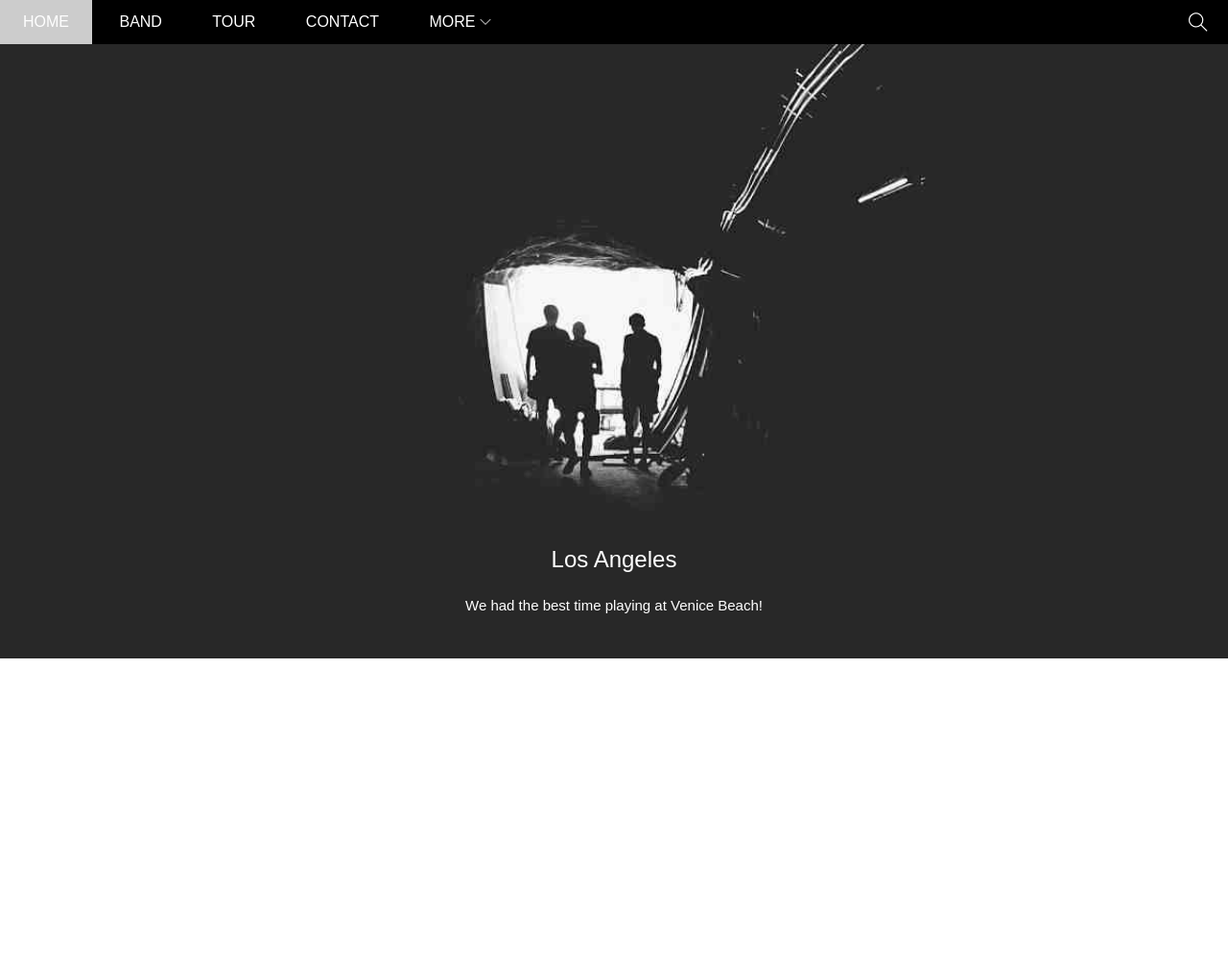
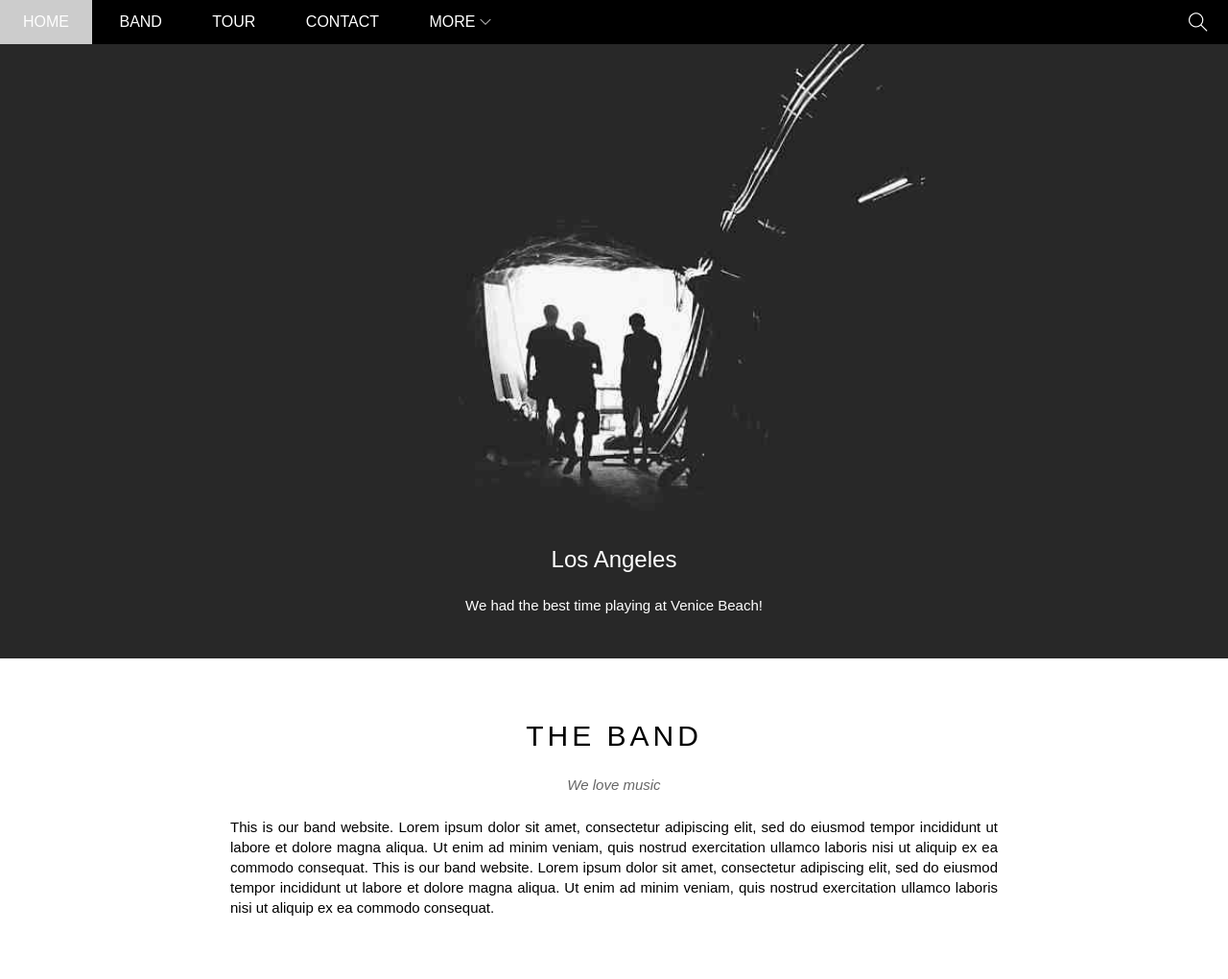
Before and after one commit to NAD020595/TheBand, a plain HTML site: page index.html in a window 1280 px wide. Shown: the whole page at 96% size. Before the commit the page ends 800 px from the top, so only its background shows below. Drawn offline with Linux system fonts and the light colour scheme.

Commit message:
About section CSS

```diff
--- a/assets/css/style.css
+++ b/assets/css/style.css
@@ -123,3 +123,33 @@ html {
   margin-top: 25px;
   font-size: 15px;
 }
+
+/* Content */
+
+#content .content-section{
+  width: 800px;
+  margin: auto auto;
+  padding: 64px 0;
+}
+
+#content .section-heading{
+  font-size: 30px;
+  font-weight: 500;
+  text-align: center;
+  letter-spacing: 4px;
+}
+
+#content .section-sub-heading{
+  font-size: 15px;
+  text-align: center;
+  margin-top: 25px;
+  font-style: italic;
+  opacity: 0.6;
+}
+
+#content .about-text{
+  font-size: 15px;
+  text-align: justify;
+  margin-top: 25px;
+  line-height: 1.4;
+}
--- a/index.html
+++ b/index.html
@@ -6,11 +6,13 @@
     <meta name="viewport" content="width=device-width, initial-scale=1.0" />
     <title>Document</title>
     <link rel="stylesheet" href="./assets/css/style.css" />
-    <link rel="stylesheet" href="./assets/font/themify-icons/themify-icons.css">
+    <link
+      rel="stylesheet"
+      href="./assets/font/themify-icons/themify-icons.css"
+    />
   </head>
   <body>
     <div id="main">
-
       <div id="header">
         <!-- Begin Navigation -->
         <ul id="nav">
@@ -34,7 +36,7 @@
 
         <!-- Begin Search -->
         <div class="search-btn">
-            <i class="search-icon ti-search"></i>
+          <i class="search-icon ti-search"></i>
         </div>
         <!-- End Search -->
       </div>
@@ -42,11 +44,29 @@
       <div id="slider">
         <div class="text-content">
           <h2 class="text-heading">Los Angeles</h2>
-          <p class="text-description">We had the best time playing at Venice Beach!</p>
+          <p class="text-description">
+            We had the best time playing at Venice Beach!
+          </p>
         </div>
       </div>
 
-      <div class="content"></div>
+      <div id="content">
+        <div class="content-section">
+          <h2 class="section-heading">THE BAND</h2>
+          <p class="section-sub-heading">We love music</p>
+          <p class="about-text">
+            This is our band website. Lorem ipsum dolor sit amet, consectetur
+            adipiscing elit, sed do eiusmod tempor incididunt ut labore et
+            dolore magna aliqua. Ut enim ad minim veniam, quis nostrud
+            exercitation ullamco laboris nisi ut aliquip ex ea commodo
+            consequat. This is our band website. Lorem ipsum dolor sit amet,
+            consectetur adipiscing elit, sed do eiusmod tempor incididunt ut
+            labore et dolore magna aliqua. Ut enim ad minim veniam, quis nostrud
+            exercitation ullamco laboris nisi ut aliquip ex ea commodo
+            consequat.
+          </p>
+        </div>
+      </div>
 
       <div id="footer"></div>
     </div>
```
